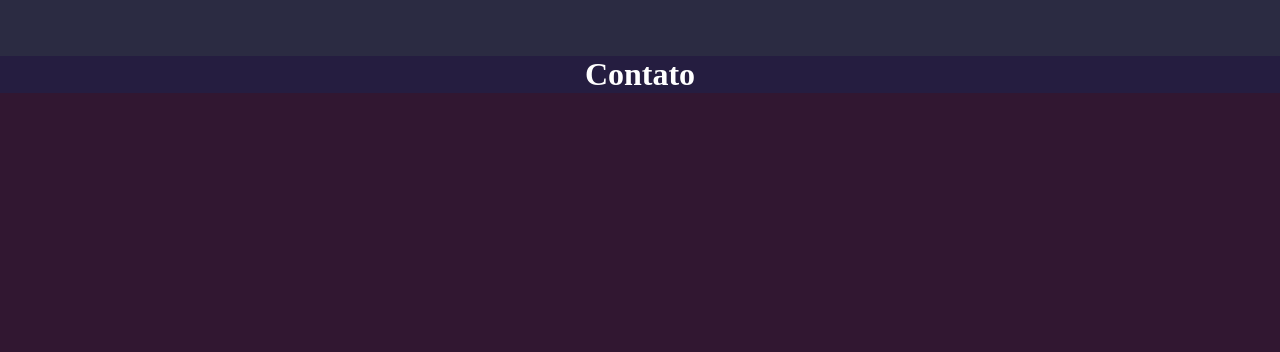
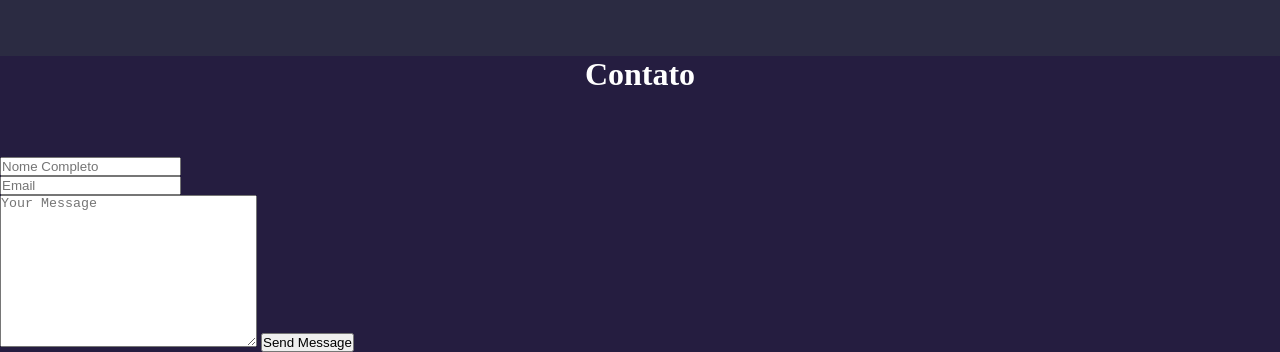
Before and after one commit to BrenoUtimura/brenoutimura.github.io, a plain HTML site: page index.html in a window 1280 px wide. Shown: the part 3442-3794 px from the top of the page. Before the commit the page ends 3599 px from the top, so only its background shows below. Drawn offline with nearby package versions, Linux system fonts and the light colour scheme.

Commit message:
Add files via upload

```diff
--- a/index.html
+++ b/index.html
@@ -211,9 +211,20 @@
 
     <!-- Configuração da parte de contato comigo podendo enviar uma mensagem no email/whats -->
     <section class="contacts" id="Contato">
-        <div class="conta">
-            <h2>Contato</h2>
-        </div>
+        <h2 class="contact-heading"><span>Contato</span></h2>
+
+        <form action="#">
+            <div class="input-box">
+                <input type="text" placeholder="Nome Completo">
+            </div>
+
+            <div class="input-box">
+                <input type="email" placeholder="Email">
+            </div>
+
+            <textarea name="" id="" cols="30" rows="10" placeholder="Your Message"></textarea>
+            <input type="submit" value="Send Message" class="btn">
+        </form>
     </section>
 
     <script src="./index.js"></script>
```
